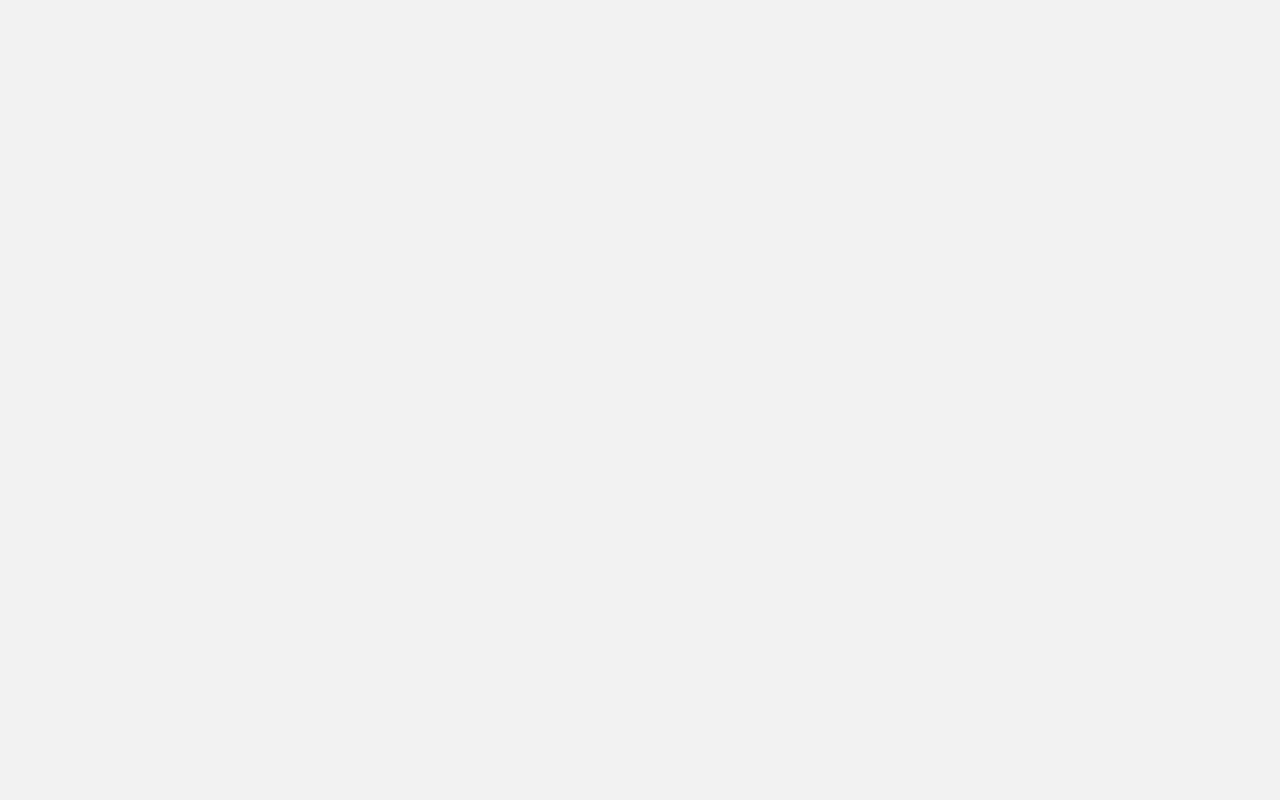
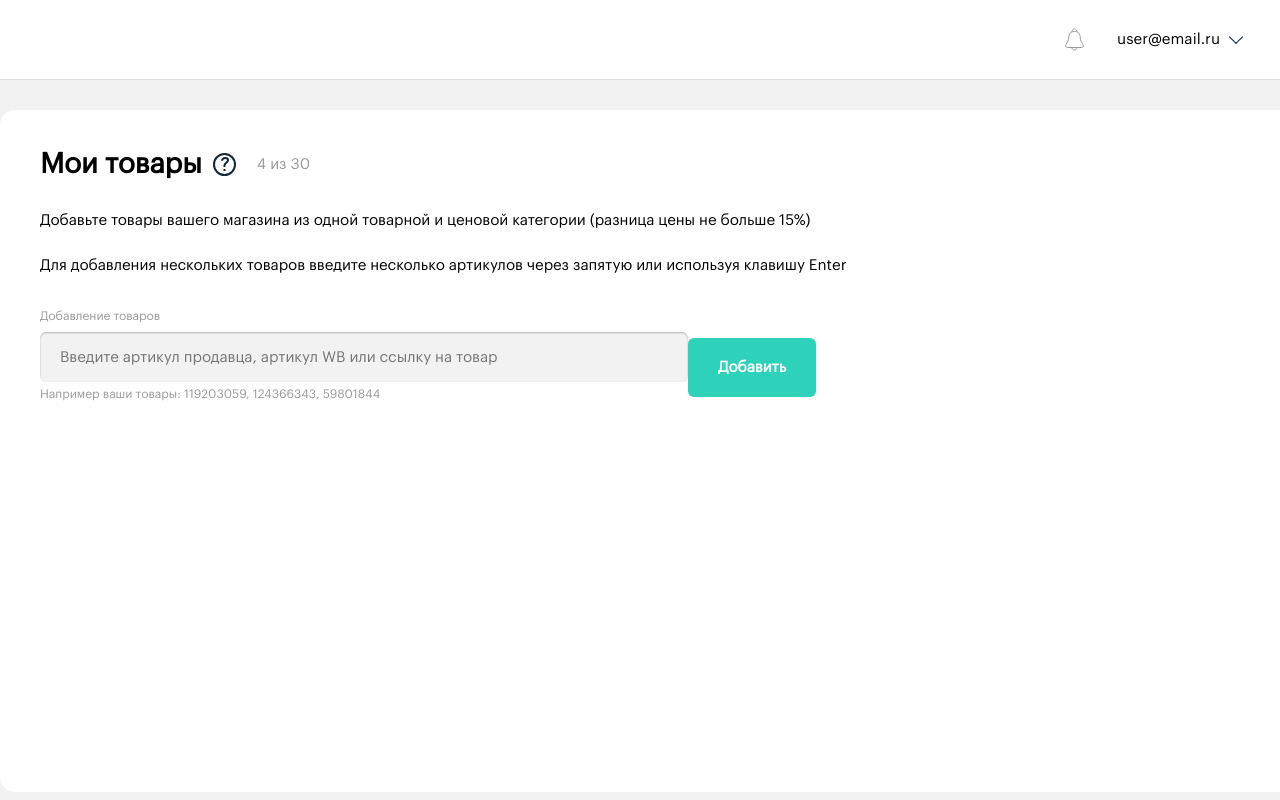
Before and after one commit to Lysak-AA/zonesmart, a Vue app: page / in a window 1280 px wide. Built offline with nearby package versions, Linux system fonts and the light colour scheme.

Commit message:
products panel initial layout

```diff
--- /dev/null
+++ b/src/assets/styles/components/products-header.scss
@@ -0,0 +1,23 @@
+.app-products-page-header {
+  width: 100%;
+  height: 80px;
+  background-color: $white;
+  border-bottom: 1px solid $black-opacity-20;
+  display: flex;
+  justify-content: flex-end;
+  align-items: center;
+  padding: 0 30px;
+  margin-bottom: 30px;
+  svg {
+    cursor: pointer;
+  }
+  &__user-email {
+    @include regular-15;
+    cursor: pointer;
+    margin: 0 30px;
+    position: relative;
+    &::after {
+      @include arrow-down
+    }
+  }
+}
--- /dev/null
+++ b/src/assets/styles/components/products-panel.scss
@@ -0,0 +1,47 @@
+.app-products-panel {
+  width: 1600px;
+  min-height: 682px;
+  background-color: $white;
+  border-radius: 15px;
+  margin: 0 auto;
+  padding: 40px;
+  &__heading {
+    display: flex;
+    justify-content: flex-start;
+    align-items: center;
+    margin-bottom: 30px;
+    svg {
+      cursor: pointer;
+      margin-right: 20px;
+    }
+  }
+  &__title {
+    @include h2;
+    margin-right: 10px;
+  }
+  &__products-counter {
+    @include regular-15;
+    color: $light-grey;
+  }
+  &__info {
+    margin-bottom: 30px;
+  }
+  &__paragraph {
+    @include regular-15;
+    margin: 20px 0;
+  }
+  &__adding-item-block {
+    width: 70%;
+    display: flex;
+    justify-content: flex-start;
+    align-items: center;
+  }
+  &__example-info {
+    @include regular-12;
+    color: $light-grey;
+    padding: 4px 0;
+    span {
+      text-decoration-style: dotted;
+    }
+  }
+}
--- a/src/assets/styles/main.scss
+++ b/src/assets/styles/main.scss
@@ -5,11 +5,15 @@
 @import './base.scss';
 
 @import './pages/login-page.scss';
+@import './pages/products-page.scss';
 
 @import './components/header.scss';
 @import './components/login-form.scss';
 @import './components/input-field.scss';
 @import './components/button.scss';
+@import './components/products-header.scss';
+@import './components/products-panel.scss';
+
 
 
 @font-face {
@@ -21,7 +25,6 @@
   max-width: 1920px;
   height: 100vh;
   margin: 0 auto;
-  padding: 2rem;
   font-weight: normal;
   overflow: hidden;
 }
--- a/src/assets/styles/mixins/font-mixins.scss
+++ b/src/assets/styles/mixins/font-mixins.scss
@@ -4,6 +4,13 @@
   font-weight: 600;
   line-height: 42px;
   margin-bottom: 20px;
+}
+
+@mixin h2 {
+  font-size: 28px;
+  font-family: 'Graphik';
+  font-weight: 600;
+  line-height: 28px;
 }
 
 @mixin regular-15 {
@@ -26,3 +33,15 @@
   line-height: 25px;
   font-weight: 600;
 }
+
+@mixin arrow-down {
+  content: "";
+  position: absolute;
+  width: 10px;
+  height: 10px;
+  border-bottom: 1px solid $dark-blue;
+  border-right: 1px solid $dark-blue;
+  top: 40%;
+  right: -20%;
+  transform: translateY(-50%) rotate(45deg);
+}
--- /dev/null
+++ b/src/assets/styles/pages/products-page.scss
@@ -0,0 +1,6 @@
+.app-products-page {
+  height: 100%;
+  display: flex;
+  flex-direction: column;
+  justify-content: flex-start;
+}
--- a/src/assets/styles/variables/colors.scss
+++ b/src/assets/styles/variables/colors.scss
@@ -5,4 +5,5 @@ $light-grey-disabled: #F2F1F3;
 $accent: #2ED2BA;
 $dark-blue: #132639;
 $black: #000000;
+$black-opacity-20: #00000020;
 $error: #FF1E1E;
--- a/src/components/AppInput.vue
+++ b/src/components/AppInput.vue
@@ -1,8 +1,9 @@
 <template lang='pug'>
-.app-input
+.app-input(:style="`max-width: ${inputMaxWidth}`")
   label(class="app-input__label", :for="id") {{ inputLabel }}
-  input(class="app-input__field" :type="inputType", :id="id", :placeholder="inputPlaceholder", :disabled="inputDisabled")
+  input(class="app-input__field", :type="inputType", :id="id", :placeholder="inputPlaceholder", :disabled="inputDisabled")
   p(class='app-input__validation-error' v-if="validationError.length") {{ validationError }}
+  <slot></slot>
 </template>
 
 <script>
@@ -32,6 +33,10 @@ export default {
     inputDisabled: {
       type: Boolean,
       default: false
+    },
+    inputMaxWidth: {
+      type: String,
+      default: '100%'
     }
   }
 }
--- /dev/null
+++ b/src/components/AppProductsHeader.vue
@@ -0,0 +1,22 @@
+<template lang="pug">
+.app-products-page-header
+  <IconBell />
+  span(class="app-products-page-header__user-email") {{ userEmail }}
+</template>
+
+<script>
+import IconBell from '@/components/icons/IconBell.vue'
+
+export default {
+  name: 'AppProductsHeader',
+  components: {
+    IconBell
+  },
+  props: {
+    userEmail: {
+      type: String,
+      default: ''
+    }
+  }
+}
+</script>
--- /dev/null
+++ b/src/components/AppProductsPanel.vue
@@ -0,0 +1,28 @@
+<template lang="pug">
+.app-products-panel
+  .app-products-panel__heading
+    h2(class="app-products-panel__title") Мои товары
+    <IconQuestion />
+    span(class="app-products-panel__products-counter") 4 из 30
+  .app-products-panel__info
+    p(class="app-products-panel__paragraph") Добавьте товары вашего магазина из одной товарной и ценовой категории (разница цены не больше 15%)
+    p(class="app-products-panel__paragraph") Для добавления нескольких товаров введите несколько артикулов через запятую или используя клавишу Enter
+  .app-products-panel__adding-item-block
+    <AppInput inputLabel="Добавление товаров" inputPlaceholder="Введите артикул продавца, артикул WB или ссылку на товар" inputMaxWidth="648px"><slot><span class="app-products-panel__example-info">Например ваши товары: <span>119203059</span>, <span>124366343</span>, <span>59801844</span></span></slot></AppInput>
+    <AppButton btnText="Добавить" />
+</template>
+
+<script>
+import IconQuestion from '@/components/icons/IconQuestion.vue'
+import AppInput from '@/components/AppInput.vue'
+import AppButton from '@/components/AppButton.vue'
+
+export default {
+  name: 'AppProductsPanel',
+  components: {
+    IconQuestion,
+    AppInput,
+    AppButton
+  }
+}
+</script>
--- /dev/null
+++ b/src/components/icons/IconBell.vue
@@ -0,0 +1,7 @@
+<template>
+  <svg width="25" height="25" viewBox="0 0 25 25" fill="none" xmlns="http://www.w3.org/2000/svg">
+    <path d="M6.73529 10.9574C6.73529 8.73416 7.28024 7.13388 8.23214 6.09242C9.17731 5.05833 10.5929 4.5 12.5 4.5C14.4071 4.5 15.8227 5.05833 16.7679 6.09242C17.7198 7.13388 18.2647 8.73416 18.2647 10.9574C18.2647 13.1913 19.6077 15.5354 20.9996 17.3829C21.4289 17.9527 21.4675 18.7365 21.1846 19.3977C20.903 20.0556 20.3473 20.5 19.67 20.5H5.32995C4.65269 20.5 4.09698 20.0556 3.81544 19.3977C3.53248 18.7365 3.57113 17.9527 4.00043 17.3829C5.3923 15.5354 6.73529 13.1913 6.73529 10.9574Z" stroke="#999999"/>
+    <path d="M15 20.5C15 21.8807 13.8807 23 12.5 23C11.1193 23 10 21.8807 10 20.5" stroke="#999999"/>
+    <path d="M15 5C15 3.34315 13.8807 2 12.5 2C11.1193 2 10 3.34315 10 5" stroke="#999999"/>
+  </svg>
+</template>
--- /dev/null
+++ b/src/components/icons/IconQuestion.vue
@@ -0,0 +1,7 @@
+<template>
+  <svg width="25" height="25" viewBox="0 0 25 25" fill="none" xmlns="http://www.w3.org/2000/svg">
+    <circle cx="12.5" cy="12.5" r="10.5" stroke="#132639" stroke-width="2"/>
+    <path d="M10 8.7C10 7.8 11.12 6 13 6C14.484 6 16 6.5 16 8.16C16 10.1982 12.9059 11.181 12.5 13.2C12.3719 13.8374 12.5 15 12.5 15" stroke="#132639" stroke-width="2"/>
+    <rect x="12" y="17.5" width="1" height="1" fill="#132639" stroke="#132639"/>
+  </svg>
+</template>
--- a/src/views/ProductsView.vue
+++ b/src/views/ProductsView.vue
@@ -1,5 +1,18 @@
-<template>
-  <main>
+<template lang="pug">
+main(class="app-products-page")
+  <AppProductsHeader userEmail="user@email.ru" />
+  <AppProductsPanel />
+</template>
 
-  </main>
-</template>
+<script>
+import AppProductsHeader from '@/components/AppProductsHeader.vue'
+import AppProductsPanel from '@/components/AppProductsPanel.vue'
+
+export default {
+  name: 'ProductsView',
+  components: {
+    AppProductsHeader,
+    AppProductsPanel
+  }
+}
+</script>
```
